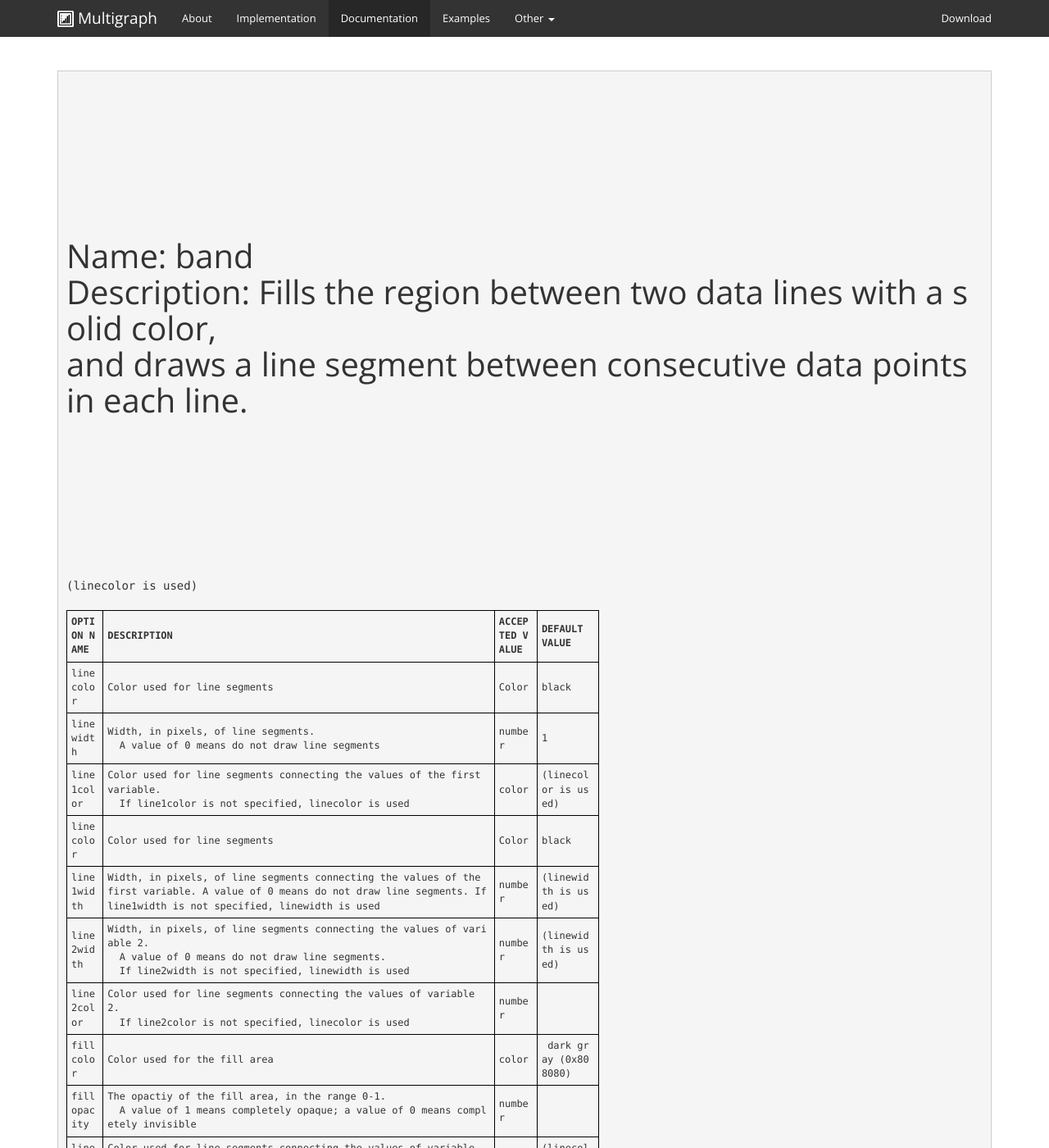
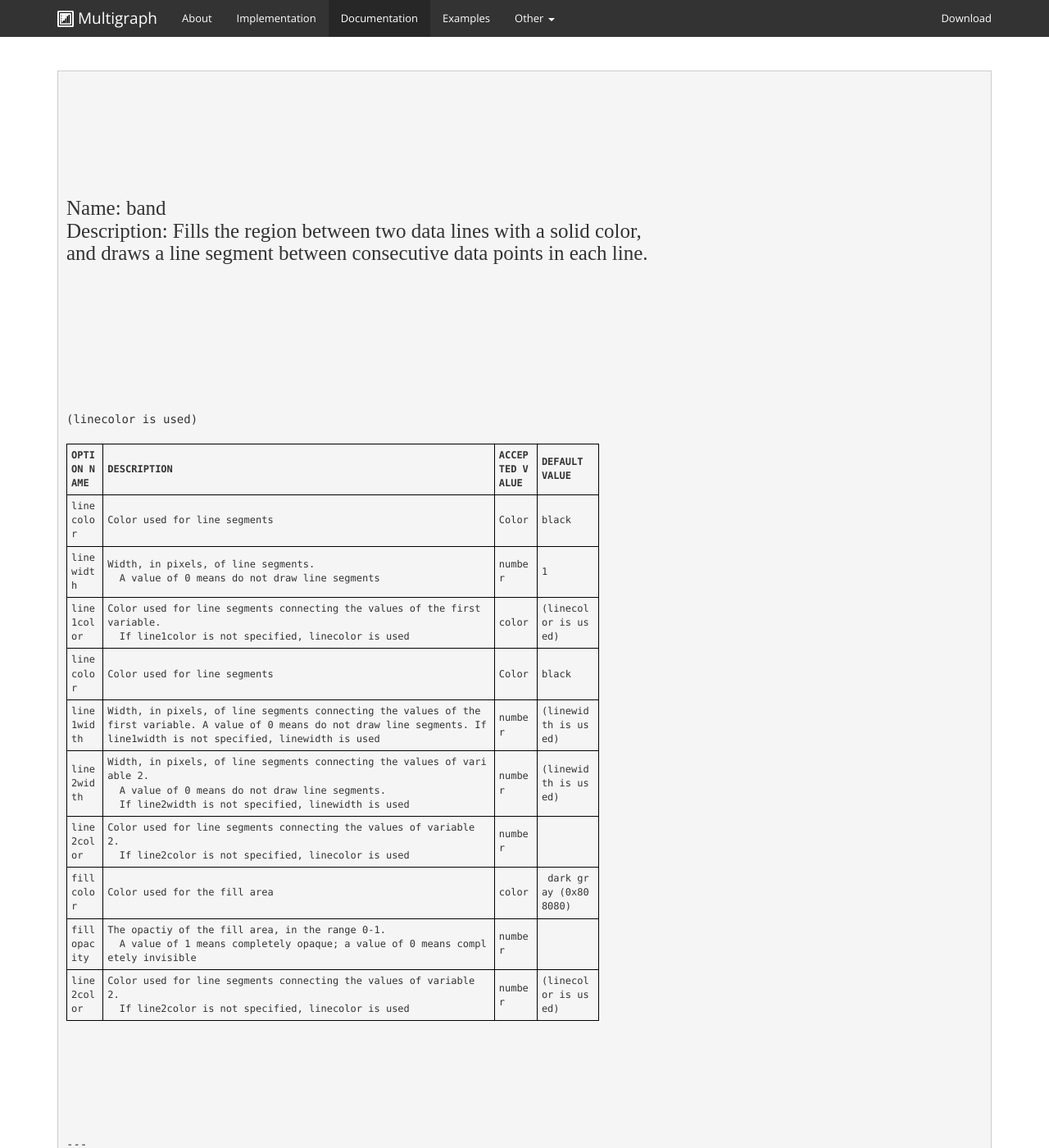
Before and after one commit to khunter3D/khunter3D.github.io, a Jekyll site: the page built from docs/renderers/index.html, in a window 1280 px wide and 1400 px high. Shown: the whole window at 82% size. Built offline with Jekyll 4.4.1, drawn with Linux system fonts in a browser that asks for light colours; nearby versions of some CDN libraries; Markdown is read by kramdown in place of the engine named in the settings.

Commit message:
Update index.html

```diff
--- a/docs/renderers/index.html
+++ b/docs/renderers/index.html
@@ -28,9 +28,9 @@ th,td
 {
 padding:5px;
 }
-h1 {font-size:40px;}
+h1 {font-size:25px;}
 
- p{font-family:"Futura";}
+ h1{font-family:"Futura";}
 
 
 
```
